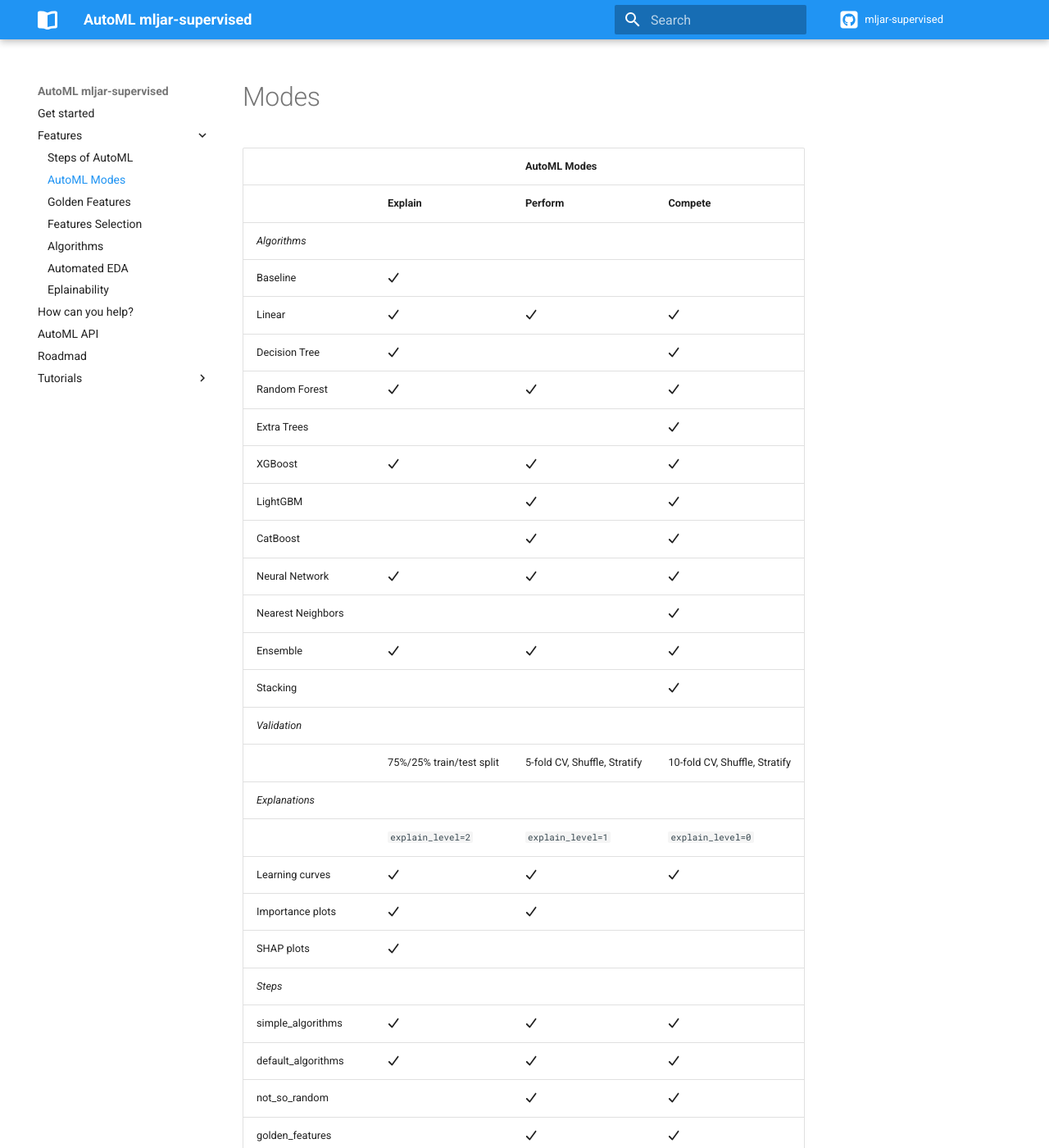
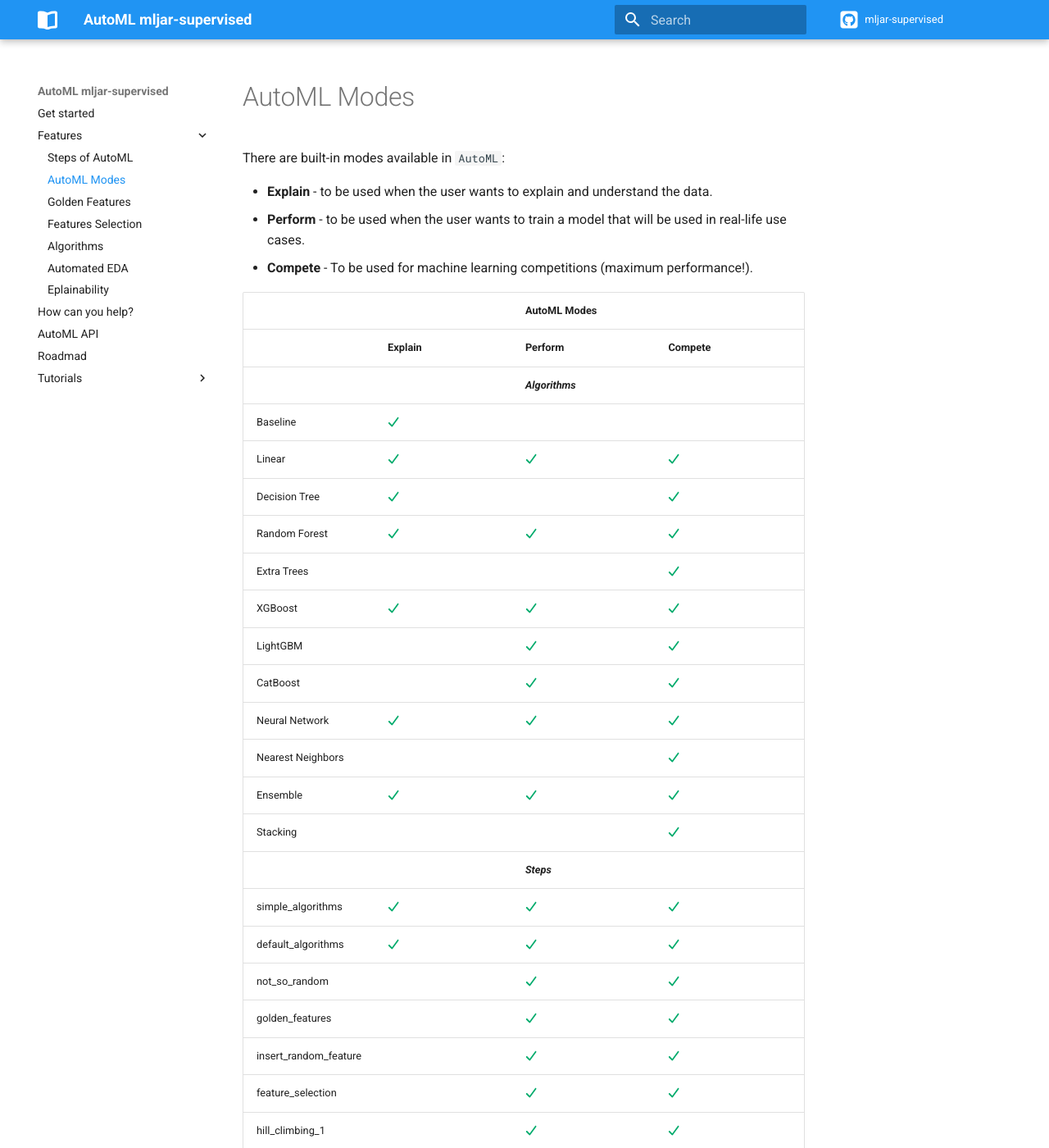
Before and after one commit to mljar/docs, an MkDocs documentation site: the page built from docs/features/modes.md, in a window 1280 px wide and 1400 px high. Shown: the whole window at 82% size. Built offline with MkDocs 1.6.1 and Material for MkDocs 9.7.7, drawn with Linux system fonts in a browser that asks for light colours; comment, search, counter and statistics services are not loaded; some of the changed text lies outside the part shown.

Commit message:
added modes table

```diff
--- a/docs/features/modes.md
+++ b/docs/features/modes.md
@@ -1,9 +1,15 @@
-# Modes
+# AutoML Modes
+
+There are built-in modes available in `AutoML`:
+
+- **Explain** - to be used when the user wants to explain and understand the data.
+- **Perform** - to be used when the user wants to train a model that will be used in real-life use cases.
+- **Compete** - To be used for machine learning competitions (maximum performance!).
 
 | | |**AutoML Modes**| |
 |--- |--- |--- |--- |
 ||**Explain**|**Perform**|**Compete**|
-|*Algorithms*| | | |
+|| | ***Algorithms***| |
 |Baseline|:fontawesome-solid-check:{: .green } |||
 |Linear|:fontawesome-solid-check:{: .green } |:fontawesome-solid-check:{: .green } |:fontawesome-solid-check:{: .green } |
 |Decision Tree|:fontawesome-solid-check:{: .green } ||:fontawesome-solid-check:{: .green } |
@@ -16,14 +22,7 @@
 |Nearest Neighbors|||:fontawesome-solid-check:{: .green } |
 |Ensemble|:fontawesome-solid-check:{: .green } |:fontawesome-solid-check:{: .green } |:fontawesome-solid-check:{: .green } |
 |Stacking|||:fontawesome-solid-check:{: .green } |
-|*Validation*| | ||
-||75%/25% train/test split|5-fold CV, Shuffle, Stratify| 10-fold CV, Shuffle, Stratify|
-|*Explanations*| | | |
-||`explain_level=2`|`explain_level=1`|`explain_level=0`|
-|Learning   curves|:fontawesome-solid-check:{: .green } |:fontawesome-solid-check:{: .green } |:fontawesome-solid-check:{: .green } |
-|Importance   plots|:fontawesome-solid-check:{: .green } |:fontawesome-solid-check:{: .green } ||
-|SHAP   plots|:fontawesome-solid-check:{: .green } |||
-|*Steps*||||
+|||***Steps***||
 |simple_algorithms|:fontawesome-solid-check:{: .green } |:fontawesome-solid-check:{: .green } |:fontawesome-solid-check:{: .green } |
 |default_algorithms|:fontawesome-solid-check:{: .green } |:fontawesome-solid-check:{: .green } |:fontawesome-solid-check:{: .green } |
 |not_so_random||:fontawesome-solid-check:{: .green } |:fontawesome-solid-check:{: .green } |
@@ -35,3 +34,10 @@
 |ensemble|:fontawesome-solid-check:{: .green } |:fontawesome-solid-check:{: .green } |:fontawesome-solid-check:{: .green } |
 |stack|||:fontawesome-solid-check:{: .green } |
 |ensemble_stacked|||:fontawesome-solid-check:{: .green } |
+|| | ***Validation***||
+||75%/25% train/test split|5-fold CV, Shuffle, Stratify| 10-fold CV, Shuffle, Stratify|
+|||***Explanations***||
+||`explain_level=2`|`explain_level=1`|`explain_level=0`|
+|Learning   curves|:fontawesome-solid-check:{: .green } |:fontawesome-solid-check:{: .green } |:fontawesome-solid-check:{: .green } |
+|Importance   plots|:fontawesome-solid-check:{: .green } |:fontawesome-solid-check:{: .green } ||
+|SHAP   plots|:fontawesome-solid-check:{: .green } |||
--- /dev/null
+++ b/docs/stylesheets/extra.css
@@ -0,0 +1,3 @@
+.green {
+    color: #00AB6C;
+  }
```
Also changed, not shown: docs/features/automl.md (added, +45 -0 lines), docs/tutorials/titanic.md (added, +1 -0 lines), docs/tutorials/random.md (added).
